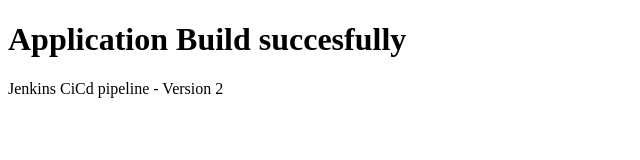
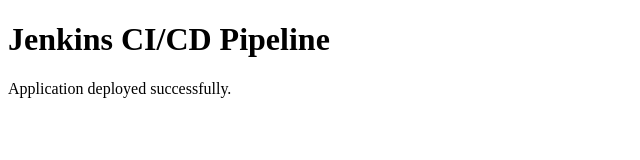
Before and after one commit to Mayuri-2004/jenkins-ci-demo, a plain HTML site: page index.html in a window 1280 px wide. Shown: the whole page, without its empty margins (0-640 px from the left). Drawn offline with Linux system fonts and the light colour scheme.

Commit message:
Update index.html

```diff
--- a/index.html
+++ b/index.html
@@ -4,7 +4,7 @@
     <title>Jenkins CI Demo</title>
 </head>
 <body>
-    <h1>Application Build succesfully</h1>
-    <p>Jenkins CiCd pipeline - Version 2</p>
+    <h1>Jenkins CI/CD Pipeline</h1>
+    <p>Application deployed successfully.</p>
 </body>
 </html>
```
